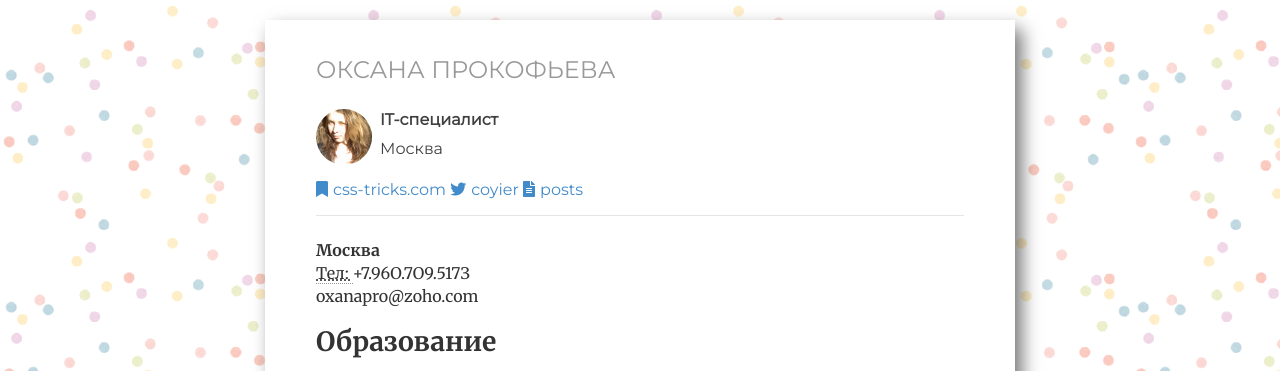
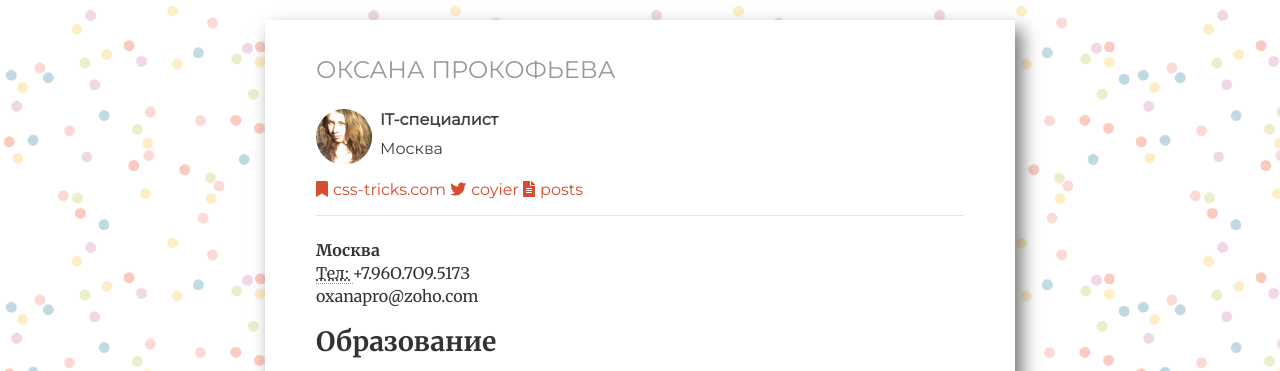
Before and after one commit to cvkp/cvkp.github.io, a Jekyll site: the page built from index.html, in a window 1280 px wide. Shown: the top 371 px of the page. Built offline with Jekyll 4.4.1, drawn with Linux system fonts in a browser that asks for light colours; nearby versions of some CDN libraries; the list of posts is cut into pages by our own code.

Commit message:
Update style.css

```diff
--- a/css/style.css
+++ b/css/style.css
@@ -869,3 +869,8 @@ line-height: 18px;
     text-transform: lowercase;
     margin-top: -10px;
 }
+
+.cv-links a {
+    margin-top: 8px;
+    color: #d74d2f;
+}
```
